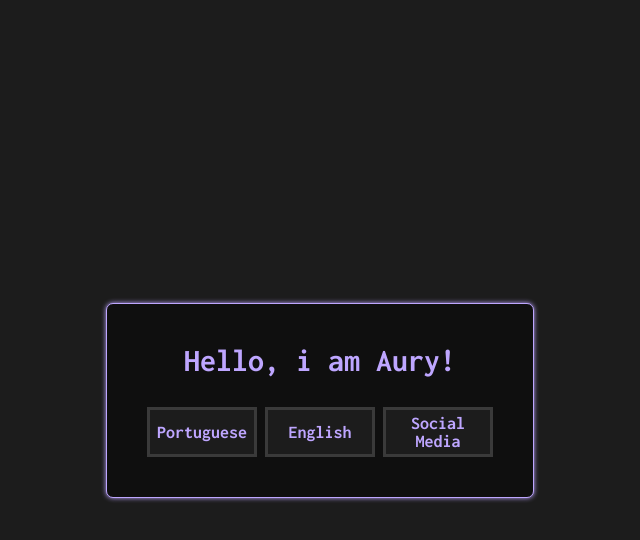
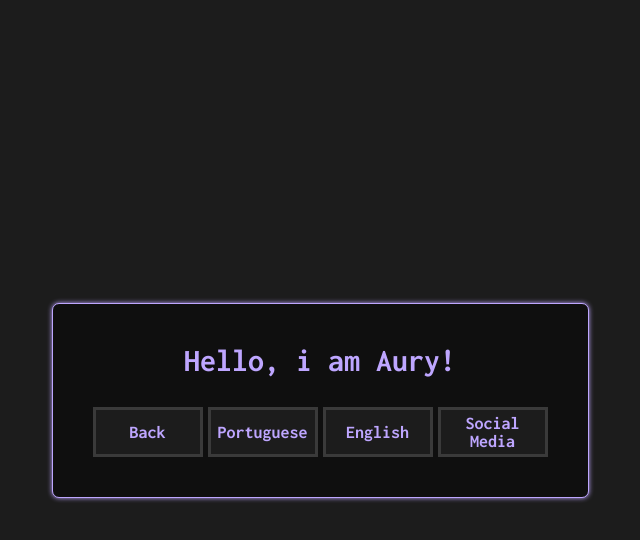
Before and after one commit to AuryChar/about-me, a plain HTML site: page index.html in a window 1280 px wide. Both pictures are taken after a click on the button "About me". Shown: the whole page, without its empty margins (320-960 px from the left). Drawn offline with Linux system fonts and the light colour scheme.

Commit message:
Corrections

```diff
--- a/assets/css/geral.css
+++ b/assets/css/geral.css
@@ -19,3 +19,13 @@
     flex-direction: row;
     gap: 8px;
 }
+
+#others {
+    flex-direction: row;
+}
+
+@media screen and (max-width: 800px) {
+    #others {
+        flex-direction: column;
+    }
+}
--- a/assets/css/predefineds.css
+++ b/assets/css/predefineds.css
@@ -43,3 +43,11 @@ button {
     align-items: center;
     flex-direction: column;
 }
+
+.apears {
+    display: flex;
+    gap: 5px;
+    transition: all 0.2s ease-in-out;
+} .desapear {
+    display: none;
+}
--- a/assets/js/script.js
+++ b/assets/js/script.js
@@ -1,16 +1,15 @@
-let am = document.querySelector('#am');
-let pt = document.querySelector('#pt');
-let en = document.querySelector('#en');
-let sm = document.querySelector('#sm');
-pt.style.display = 'none';
-en.style.display = 'none';
-sm.style.display = 'none';
+const am = document.querySelector('#am');
+const others = document.querySelector('#others');
+const pt = others.querySelector('#pt');
+const en = others.querySelector('#en');
+const sm = others.querySelector('#sm');
+const back = others.querySelector('#back');
+others.classList.add('desapear');
 
 am.addEventListener('click', () => {
-    am.style.display = 'none';
-    en.style.display = 'block';
-    pt.style.display = 'block';
-    sm.style.display = 'block';
+    am.classList.add('desapear');
+    others.classList.remove('desapear');
+    others.classList.add('apears')
 })
 
 pt.addEventListener('click', () => {
@@ -22,3 +21,9 @@ en.addEventListener('click', () => {
 sm.addEventListener('click', () => {
     window.location.href = 'social.html';
 })
+back.addEventListener('click', () => {
+    am.classList.remove('desapear')
+    am.classList.add('apears');
+    others.classList.remove('apears');
+    others.classList.add('desapear')
+})
--- a/index.html
+++ b/index.html
@@ -14,9 +14,12 @@
             <h1>Hello, i am Aury!</h1>
             <div class="buttons">
                 <button id="am">About me</button>
-                <button id="pt">Portuguese</button>
-                <button id="en">English</button>
-                <button id="sm">Social Media</button>
+                <div id="others">
+                    <button id="back">Back</button>
+                    <button id="pt">Portuguese</button>
+                    <button id="en">English</button>
+                    <button id="sm">Social Media</button>
+                </div>
             </div>
         </div>
     </div>
```
